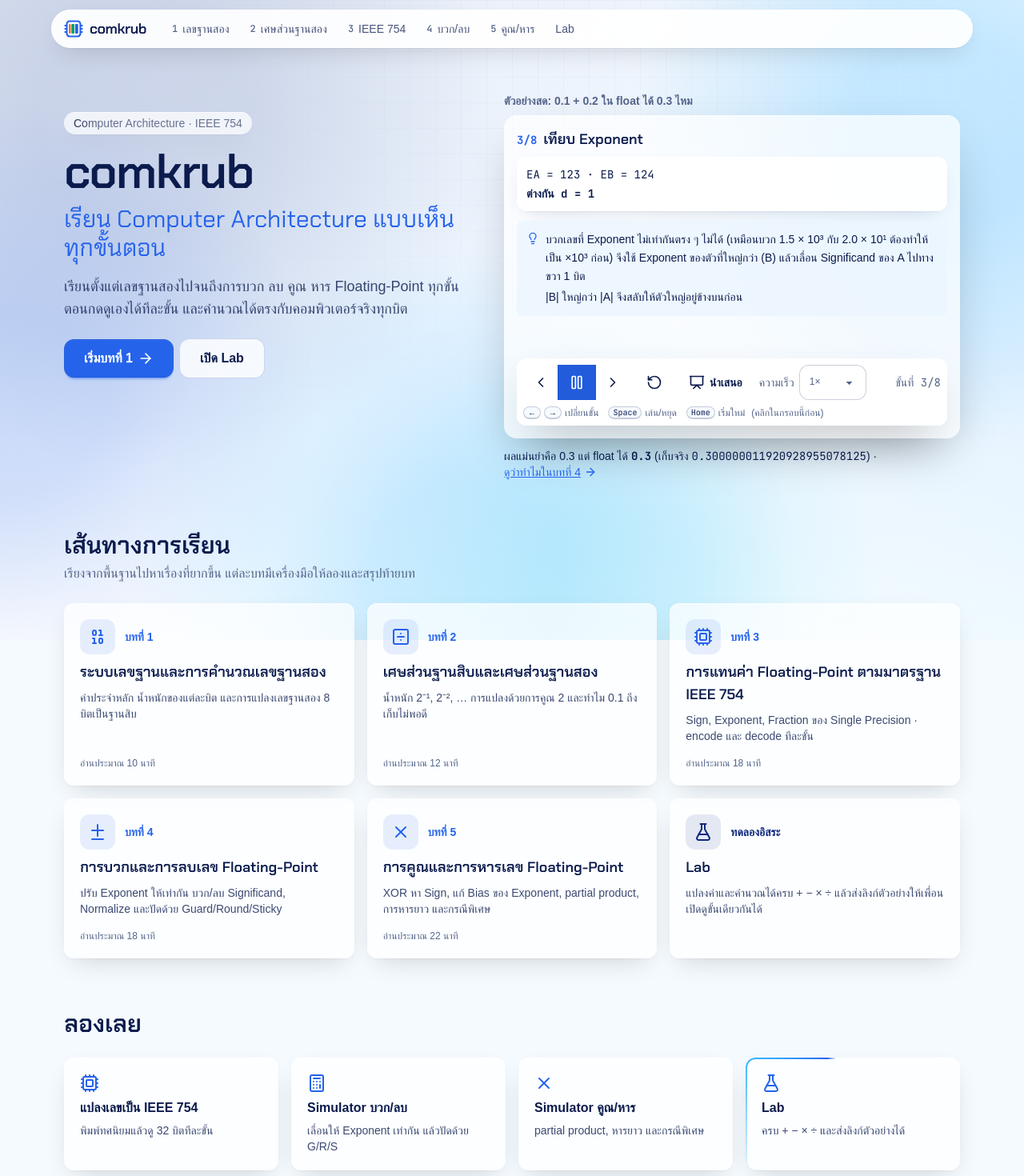
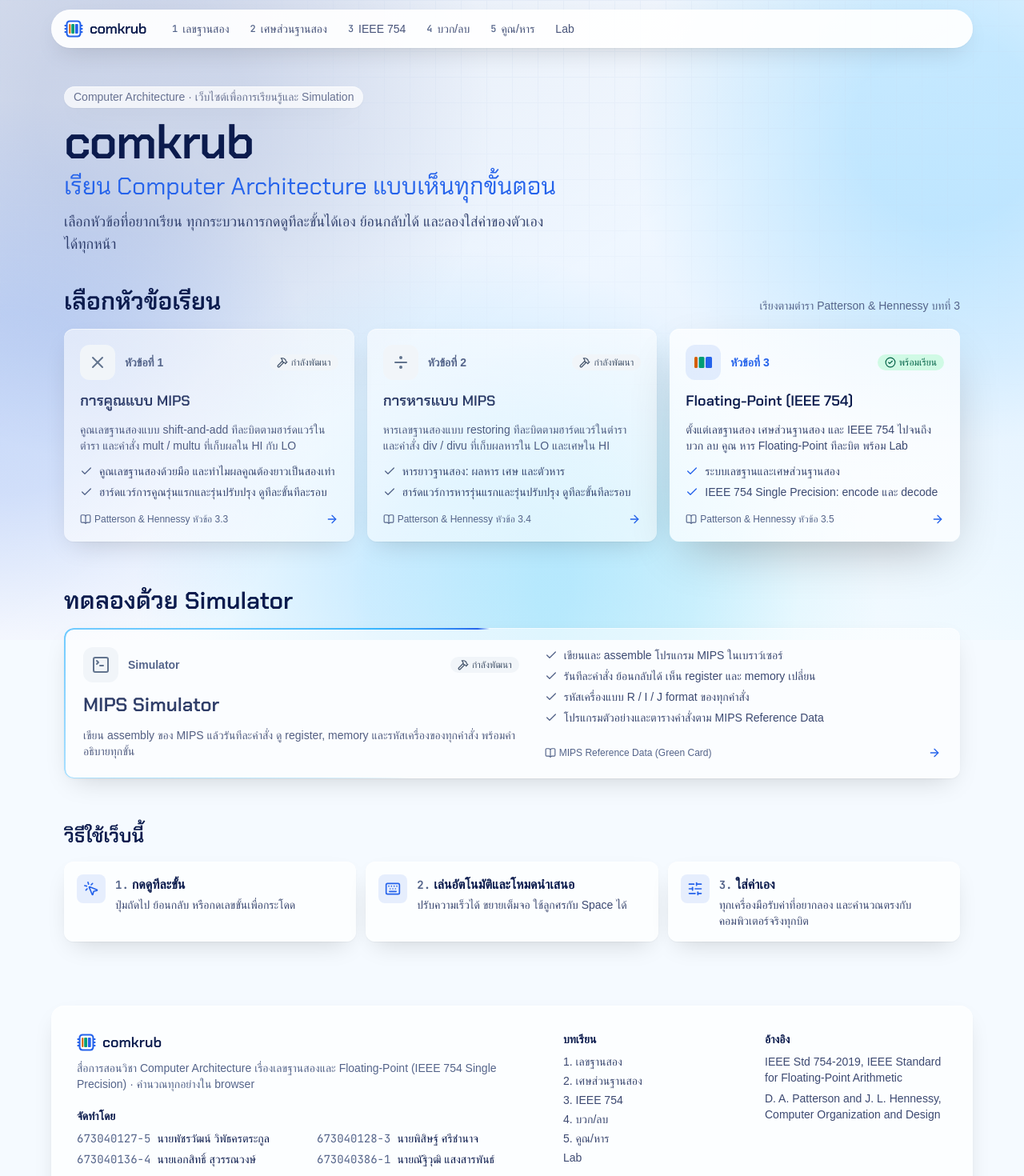
Before and after one commit to Pisit-s/ProjectComArch, a Next.js app: page / in a window 1280 px wide. Shown: the top 1470 px of the page at 80% size. Built offline with nearby package versions, Linux system fonts and the light colour scheme; a web font is replaced by a local one.

Commit message:
feat(hub): topic picker home page
Co-Authored-By: Claude Opus 5.5 <noreply@anthropic.com>
Claude-Session: https://claude.ai/code/session_01Jd3U7PNSTJNkDWG1JVmHb7

```diff
--- a/src/app/page.tsx
+++ b/src/app/page.tsx
@@ -1,165 +1,117 @@
-import { ArrowRight, Calculator, Cpu, FlaskConical, X } from 'lucide-react';
-import Link from 'next/link';
-import { BeamRing } from '@/components/glass/beam-ring';
-import { Glass, GlassPill } from '@/components/glass/glass';
-import { ChapterIcon } from '@/components/layout/chapter-icon';
-import { HomeDemo } from '@/components/tools/home-demo';
-import { ToolBoundary } from '@/components/tools/tool-boundary';
+import { Keyboard, MousePointerClick, SlidersHorizontal } from 'lucide-react';
+import type { Metadata } from 'next';
+import { GlassPill } from '@/components/glass/glass';
+import { TopicCard } from '@/components/topic/topic-card';
 import { AnimatedShinyText } from '@/components/ui/animated-shiny-text';
 import { BlurFade } from '@/components/ui/blur-fade';
-import { CHAPTERS, LAB } from '@/content/chapters';
+import { TOPICS_IN_ORDER } from '@/content/topics';
 import { site } from '@/lib/site';
 
-const SHORTCUTS = [
+export const metadata: Metadata = {
+  title: { absolute: `${site.name} · ${site.tagline}` },
+};
+
+const LESSONS = TOPICS_IN_ORDER.filter((t) => t.kind === 'lesson');
+const SIMULATORS = TOPICS_IN_ORDER.filter((t) => t.kind === 'simulator');
+
+const HOW_TO = [
   {
-    href: '/floating-point/ieee-754#converter',
-    title: 'แปลงเลขเป็น IEEE 754',
-    body: 'พิมพ์ทศนิยมแล้วดู 32 บิตทีละขั้น',
-    icon: Cpu,
+    icon: MousePointerClick,
+    title: 'กดดูทีละขั้น',
+    body: 'ปุ่มถัดไป ย้อนกลับ หรือกดเลขขั้นเพื่อกระโดด',
   },
   {
-    href: '/floating-point/add-sub#simulator',
-    title: 'Simulator บวก/ลบ',
-    body: 'เลื่อนให้ Exponent เท่ากัน แล้วปัดด้วย G/R/S',
-    icon: Calculator,
+    icon: Keyboard,
+    title: 'เล่นอัตโนมัติและโหมดนำเสนอ',
+    body: 'ปรับความเร็วได้ ขยายเต็มจอ ใช้ลูกศรกับ Space ได้',
   },
   {
-    href: '/floating-point/mul-div#simulator',
-    title: 'Simulator คูณ/หาร',
-    body: 'partial product, หารยาว และกรณีพิเศษ',
-    icon: X,
-  },
-  {
-    href: '/floating-point/lab',
-    title: 'Lab',
-    body: 'ครบ + − × ÷ และส่งลิงก์ตัวอย่างได้',
-    icon: FlaskConical,
-    featured: true,
+    icon: SlidersHorizontal,
+    title: 'ใส่ค่าเอง',
+    body: 'ทุกเครื่องมือรับค่าที่อยากลอง และคำนวณตรงกับคอมพิวเตอร์จริงทุกบิต',
   },
 ] as const;
 
+/** Home: pick a topic (PLAN.md 2.3). Topics and their status come from `src/content/topics.ts`. */
 export default function HomePage() {
   return (
-    <div className="mx-auto max-w-6xl px-4 pt-8 pb-4 sm:pt-14">
-      <section className="grid items-start gap-8 lg:grid-cols-[1fr_1.1fr]" aria-labelledby="hero-h">
-        <div className="tb-rise lg:pt-6">
-          <GlassPill>
-            <AnimatedShinyText className="mx-0">{site.course} · IEEE 754</AnimatedShinyText>
+    <div className="mx-auto max-w-6xl px-4 pt-6 pb-4 sm:pt-12">
+      <section className="tb-rise" aria-labelledby="hero-h">
+        <GlassPill className="max-w-full text-left leading-snug">
+          <AnimatedShinyText className="mx-0">
+            {site.course} · เว็บไซต์เพื่อการเรียนรู้และ Simulation
+          </AnimatedShinyText>
         </GlassPill>
         <h1
           id="hero-h"
-            className="mt-4 font-display text-4xl font-semibold tracking-tight sm:text-6xl"
+          className="mt-3 font-display text-4xl font-semibold tracking-tight sm:text-6xl"
         >
           {site.name}
         </h1>
-          <p className="mt-3 font-display text-2xl text-primary sm:text-3xl">{site.tagline}</p>
-          <p className="mt-4 max-w-[52ch] text-lg text-ink/80">
-            เรียนตั้งแต่เลขฐานสองไปจนถึงการบวก ลบ คูณ หาร Floating-Point
-            ทุกขั้นตอนกดดูเองได้ทีละขั้น และคำนวณได้ตรงกับคอมพิวเตอร์จริงทุกบิต
+        <p className="mt-1 font-display text-xl text-primary sm:mt-2 sm:text-3xl">{site.tagline}</p>
+        <p className="mt-2 max-w-[60ch] text-ink/80 sm:mt-3 sm:text-lg">
+          เลือกหัวข้อที่อยากเรียน ทุกกระบวนการกดดูทีละขั้นได้เอง ย้อนกลับได้
+          และลองใส่ค่าของตัวเองได้ทุกหน้า
         </p>
-          <div className="mt-6 flex flex-wrap gap-2">
-            <Link href={CHAPTERS[0].href} className="btn h-12 min-h-12 px-6 text-base btn-primary">
-              เริ่มบทที่ 1 <ArrowRight className="h-5 w-5" aria-hidden />
-            </Link>
-            <Link
-              href="/floating-point/lab"
-              className="btn h-12 min-h-12 bg-white/80 btn-ghost px-6 text-base ring-1 ring-line"
-            >
-              เปิด Lab
-            </Link>
-          </div>
-        </div>
-        <div>
-          <p className="mb-2 text-sm font-semibold text-muted">
-            ตัวอย่างสด: 0.1 + 0.2 ใน float ได้ 0.3 ไหม
-          </p>
-          <ToolBoundary>
-            <HomeDemo />
-          </ToolBoundary>
-        </div>
       </section>
 
-      <section className="mt-16" aria-labelledby="path-h">
-        <h2 id="path-h" className="font-display text-2xl font-semibold sm:text-3xl">
-          เส้นทางการเรียน
+      <section className="mt-6 sm:mt-10" aria-labelledby="lessons-h">
+        <div className="flex flex-wrap items-baseline justify-between gap-x-4">
+          <h2 id="lessons-h" className="font-display text-2xl font-semibold sm:text-3xl">
+            เลือกหัวข้อเรียน
           </h2>
-        <p className="mt-1 text-muted">
-          เรียงจากพื้นฐานไปหาเรื่องที่ยากขึ้น แต่ละบทมีเครื่องมือให้ลองและสรุปท้ายบท
-        </p>
-        <ol className="relative mt-6 grid gap-4 border-l-2 border-line pl-6 sm:grid-cols-2 sm:border-l-0 sm:pl-0 lg:grid-cols-3">
-          {CHAPTERS.map((c, i) => (
-            <li key={c.slug} className="relative">
-              <span
-                aria-hidden
-                className="absolute top-5 -left-[2.1rem] grid h-6 w-6 place-items-center rounded-full bg-primary font-mono text-xs text-white sm:hidden"
-              >
-                {c.number}
-              </span>
-              <BlurFade delay={0.05 * i} inView className="h-full">
-                <Link
-                  href={c.href}
-                  className="block h-full rounded-xl"
-                  data-testid={`home-chapter-${c.number}`}
-                >
-                  <Glass interactive className="flex h-full flex-col gap-2 p-5">
-                    <div className="flex items-center gap-3">
-                      <span className="grid h-11 w-11 place-items-center rounded-xl bg-primary/10 text-primary">
-                        <ChapterIcon name={c.icon} className="h-6 w-6" />
-                      </span>
-                      <span className="text-sm font-semibold text-primary">บทที่ {c.number}</span>
+          <p className="text-sm text-muted">เรียงตามตำรา Patterson &amp; Hennessy บทที่ 3</p>
         </div>
-                    <h3 className="font-display text-lg font-semibold">{c.title}</h3>
-                    <p className="text-sm text-ink/80">{c.blurb}</p>
-                    <span className="mt-auto pt-2 text-xs text-muted">
-                      อ่านประมาณ {c.readMinutes} นาที
-                    </span>
-                  </Glass>
-                </Link>
+        <ul className="mt-4 grid gap-4 sm:grid-cols-2 lg:grid-cols-3">
+          {LESSONS.map((t, i) => (
+            <li key={t.id}>
+              <BlurFade delay={0.05 * i} className="h-full">
+                <TopicCard topic={t} />
               </BlurFade>
-            </li>
-          ))}
-          <li className="relative">
-            <span
-              aria-hidden
-              className="absolute top-5 -left-[2.1rem] grid h-6 w-6 place-items-center rounded-full bg-navy-900 text-white sm:hidden"
-            >
-              <FlaskConical className="h-3.5 w-3.5" />
-            </span>
-            <Link href={LAB.href} className="block h-full rounded-xl">
-              <Glass interactive className="flex h-full flex-col gap-2 p-5">
-                <div className="flex items-center gap-3">
-                  <span className="grid h-11 w-11 place-items-center rounded-xl bg-navy-900/10 text-navy-900">
-                    <ChapterIcon name={LAB.icon} className="h-6 w-6" />
-                  </span>
-                  <span className="text-sm font-semibold text-navy-900">ทดลองอิสระ</span>
-                </div>
-                <h3 className="font-display text-lg font-semibold">{LAB.title}</h3>
-                <p className="text-sm text-ink/80">{LAB.blurb}</p>
-              </Glass>
-            </Link>
-          </li>
-        </ol>
-      </section>
-
-      <section className="mt-16" aria-labelledby="try-h">
-        <h2 id="try-h" className="font-display text-2xl font-semibold sm:text-3xl">
-          ลองเลย
-        </h2>
-        <ul className="mt-6 grid gap-4 sm:grid-cols-2 lg:grid-cols-4">
-          {SHORTCUTS.map((s) => (
-            <li key={s.href}>
-              <Link href={s.href} className="block h-full rounded-xl">
-                <Glass interactive className="relative flex h-full flex-col gap-2 p-5">
-                  {'featured' in s && <BeamRing />}
-                  <s.icon className="h-6 w-6 text-primary" aria-hidden />
-                  <h3 className="font-semibold">{s.title}</h3>
-                  <p className="text-sm text-ink/80">{s.body}</p>
-                </Glass>
-              </Link>
             </li>
           ))}
         </ul>
       </section>
+
+      <section className="mt-10 sm:mt-14" aria-labelledby="sim-h">
+        <h2 id="sim-h" className="font-display text-2xl font-semibold sm:text-3xl">
+          ทดลองด้วย Simulator
+        </h2>
+        <ul className="mt-4 grid gap-4">
+          {SIMULATORS.map((t) => (
+            <li key={t.id}>
+              <BlurFade delay={0.15} inView className="h-full">
+                <TopicCard topic={t} wide />
+              </BlurFade>
+            </li>
+          ))}
+        </ul>
+      </section>
+
+      <section className="mt-10 sm:mt-14" aria-labelledby="howto-h">
+        <h2 id="howto-h" className="font-display text-xl font-semibold sm:text-2xl">
+          วิธีใช้เว็บนี้
+        </h2>
+        <ol className="mt-4 grid gap-3 sm:grid-cols-3">
+          {HOW_TO.map((h, i) => (
+            <li
+              key={h.title}
+              className="glass flex gap-3 rounded-xl bg-card p-4 ring-1 ring-foreground/10"
+            >
+              <span className="grid h-9 w-9 shrink-0 place-items-center rounded-lg bg-primary/10 text-primary">
+                <h.icon className="h-5 w-5" aria-hidden />
+              </span>
+              <span>
+                <span className="block font-semibold">
+                  <span className="num mr-1 font-mono text-sm text-muted">{i + 1}.</span>
+                  {h.title}
+                </span>
+                <span className="mt-0.5 block text-sm text-ink/80">{h.body}</span>
+              </span>
+            </li>
+          ))}
+        </ol>
+      </section>
     </div>
   );
 }
--- /dev/null
+++ b/src/components/topic/topic-card.tsx
@@ -0,0 +1,88 @@
+import { ArrowRight, BookOpen, Check } from 'lucide-react';
+import Link from 'next/link';
+import { BeamRing } from '@/components/glass/beam-ring';
+import { Glass } from '@/components/glass/glass';
+import type { Topic } from '@/content/topics';
+import { cn } from '@/lib/utils';
+import { StatusBadge } from './status-badge';
+import { TopicIcon } from './topic-icon';
+
+/**
+ * A topic on the home page (PLAN.md 2.3). `wide` is the simulator card: full row on desktop,
+ * the whole `covers` list, and a travelling beam on its border. Coming-soon topics stay clickable
+ * but look a little quieter.
+ */
+export function TopicCard({ topic: t, wide = false }: { topic: Topic; wide?: boolean }) {
+  const ready = t.status === 'ready';
+  const label = t.kind === 'simulator' ? 'Simulator' : `หัวข้อที่ ${t.order}`;
+  const covers = wide ? t.covers : t.covers.slice(0, 2);
+  return (
+    <Link
+      href={t.href}
+      className="group block h-full rounded-xl"
+      data-testid={`topic-card-${t.id}`}
+      data-status={t.status}
+    >
+      <Glass
+        interactive
+        raised={ready}
+        className={cn(
+          'relative flex h-full flex-col gap-3 p-5',
+          wide && 'sm:p-6 lg:grid lg:grid-cols-[1.1fr_1fr] lg:gap-8',
+          !ready && 'bg-white/55',
+        )}
+      >
+        {wide && <BeamRing />}
+        <div className="flex flex-col gap-3">
+          <div className="flex items-center gap-3">
+            <span
+              className={cn(
+                'grid h-11 w-11 shrink-0 place-items-center rounded-xl',
+                ready ? 'bg-primary/10 text-primary' : 'bg-slate-100 text-slate-500',
+              )}
+            >
+              <TopicIcon name={t.icon} className="h-6 w-6" />
+            </span>
+            <span className={cn('text-sm font-semibold', ready ? 'text-primary' : 'text-muted')}>
+              {label}
+            </span>
+            <StatusBadge status={t.status} className="ml-auto" />
+          </div>
+          <h3
+            className={cn(
+              'font-display font-semibold',
+              wide ? 'text-xl sm:text-2xl' : 'text-lg',
+              !ready && 'text-ink/85',
+            )}
+          >
+            {t.title}
+          </h3>
+          <p className={cn('text-sm', ready ? 'text-ink/80' : 'text-ink/70')}>{t.blurb}</p>
+        </div>
+        <div className="mt-auto flex flex-col gap-3 lg:mt-0">
+          <ul className="space-y-1.5 text-sm">
+            {covers.map((c) => (
+              <li key={c} className="flex gap-2">
+                <Check
+                  className={cn('mt-0.5 h-4 w-4 shrink-0', ready ? 'text-primary' : 'text-muted')}
+                  aria-hidden
+                />
+                <span className="text-ink/80">{c}</span>
+              </li>
+            ))}
+          </ul>
+          <div className="mt-auto flex items-center justify-between gap-2 pt-1 text-xs text-muted">
+            <span className="inline-flex items-center gap-1">
+              <BookOpen className="h-3.5 w-3.5" aria-hidden />
+              {t.textbook}
+            </span>
+            <ArrowRight
+              className="h-4 w-4 shrink-0 text-primary transition-transform group-hover:translate-x-0.5"
+              aria-hidden
+            />
+          </div>
+        </div>
+      </Glass>
+    </Link>
+  );
+}
```
Also changed, not shown: 1 other file (tests, documents, lock files or other folders). Lines whose indentation alone changed are shown as unchanged.
